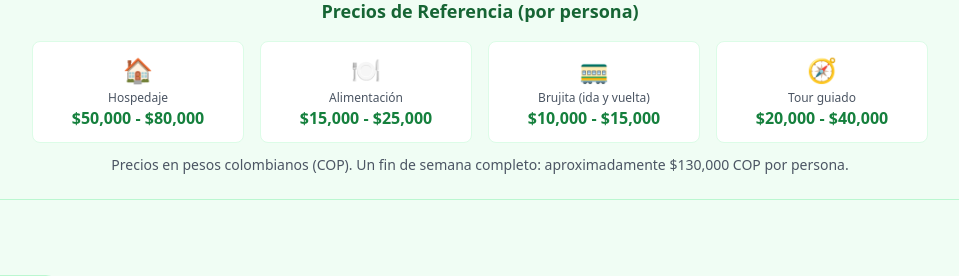
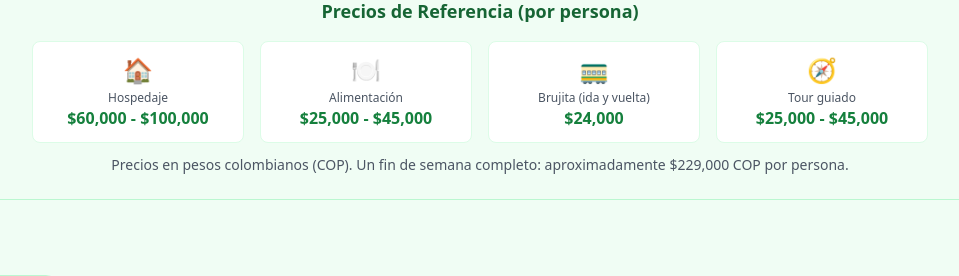
Before and after one commit to QuickAppraiser/san-cipriano, a Django app: page /visitantes/planifica/ in a window 1280 px wide. Shown: the part 439-715 px from the top of the page, without its empty margins (160-1119 px from the left). Run offline with Django 4.2, Linux system fonts and the light colour scheme; data comes from the database, SQL or seed files in the repository; some libraries are stand-ins or nearby versions.

Commit message:
Fix outdated prices in inquiry form page
- Hospedaje: $60,000 - $100,000 (was $50,000 - $80,000)
- Alimentación: $25,000 - $45,000 (was $15,000 - $25,000)
- Brujitas: $24,000 (was $10,000 - $15,000)
- Tour guiado: $25,000 - $45,000 (was $20,000 - $40,000)
- Weekend total: ~$229,000 (was ~$130,000)

Co-Authored-By: Claude Opus 4.5 <noreply@anthropic.com>

```diff
--- a/templates/visitors/inquiry_form.html
+++ b/templates/visitors/inquiry_form.html
@@ -31,26 +31,26 @@
             <div class="bg-white rounded-lg p-3 border border-selva-100">
                 <span class="text-2xl block mb-1">🏠</span>
                 <p class="text-xs text-gray-600">{% trans "Hospedaje" %}</p>
-                <p class="font-bold text-selva-700">$50,000 - $80,000</p>
+                <p class="font-bold text-selva-700">$60,000 - $100,000</p>
             </div>
             <div class="bg-white rounded-lg p-3 border border-selva-100">
                 <span class="text-2xl block mb-1">🍽️</span>
                 <p class="text-xs text-gray-600">{% trans "Alimentación" %}</p>
-                <p class="font-bold text-selva-700">$15,000 - $25,000</p>
+                <p class="font-bold text-selva-700">$25,000 - $45,000</p>
             </div>
             <div class="bg-white rounded-lg p-3 border border-selva-100">
                 <span class="text-2xl block mb-1">🚃</span>
                 <p class="text-xs text-gray-600">{% trans "Brujita (ida y vuelta)" %}</p>
-                <p class="font-bold text-selva-700">$10,000 - $15,000</p>
+                <p class="font-bold text-selva-700">$24,000</p>
             </div>
             <div class="bg-white rounded-lg p-3 border border-selva-100">
                 <span class="text-2xl block mb-1">🧭</span>
                 <p class="text-xs text-gray-600">{% trans "Tour guiado" %}</p>
-                <p class="font-bold text-selva-700">$20,000 - $40,000</p>
+                <p class="font-bold text-selva-700">$25,000 - $45,000</p>
             </div>
         </div>
         <p class="text-center text-sm text-gray-600 mt-3">
-            {% trans "Precios en pesos colombianos (COP). Un fin de semana completo: aproximadamente $130,000 COP por persona." %}
+            {% trans "Precios en pesos colombianos (COP). Un fin de semana completo: aproximadamente $229,000 COP por persona." %}
         </p>
     </div>
 </section>
```
